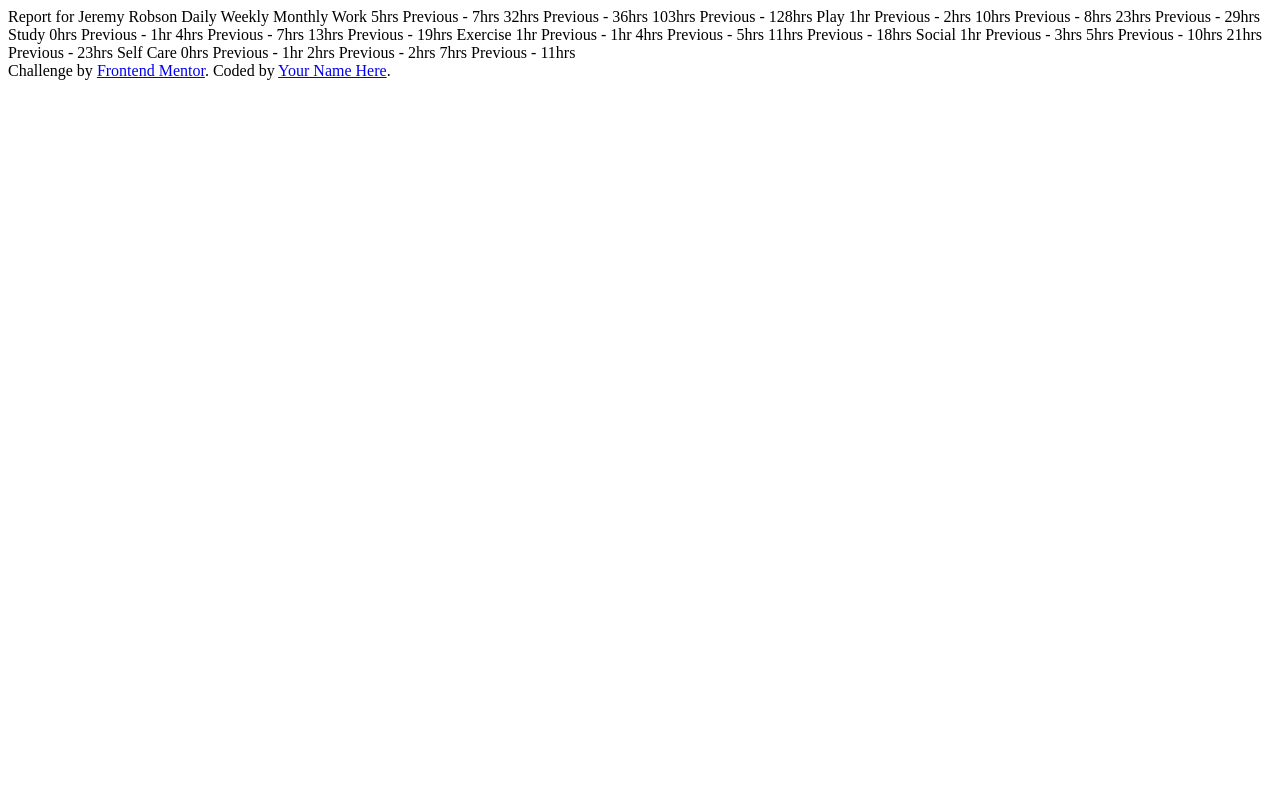
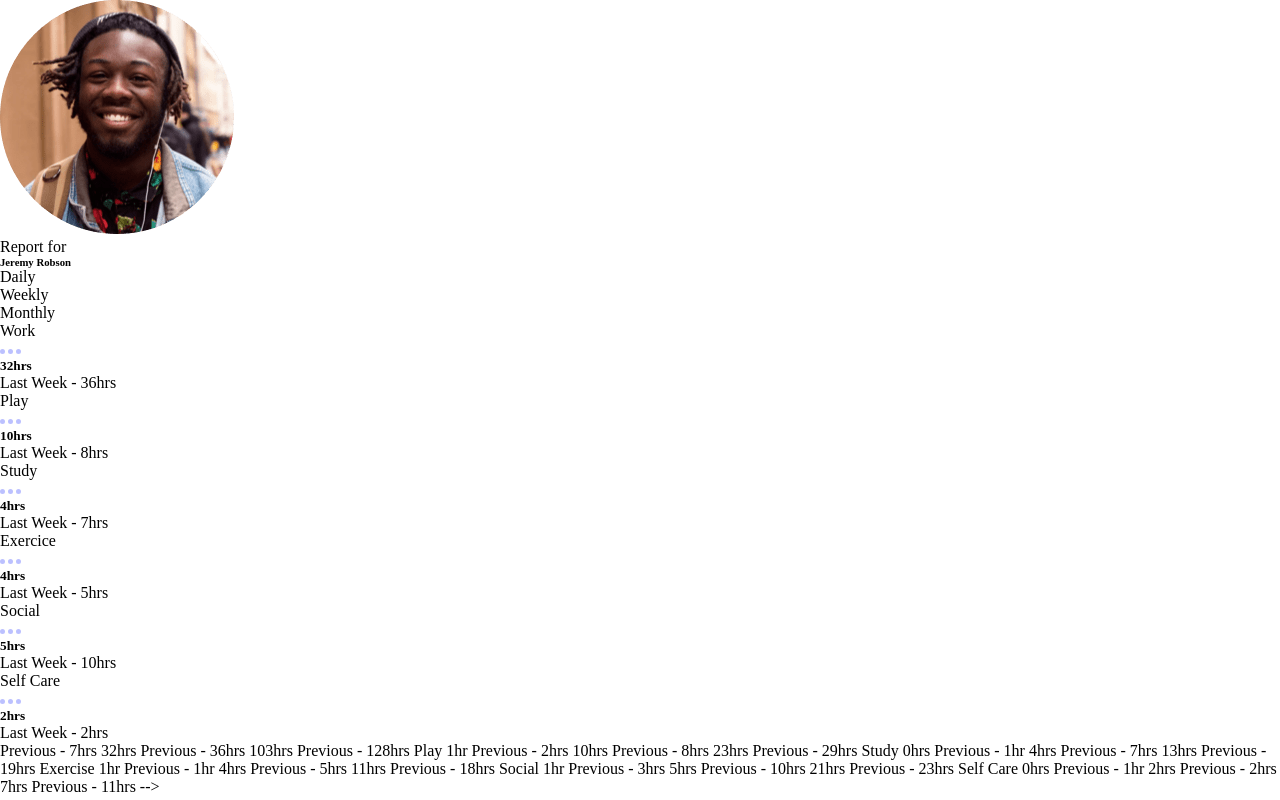
Before and after one commit to MHDSOU/Time-tracking-dashboard, a plain HTML site: page index.html in a window 1280 px wide. Drawn offline with Linux system fonts and the light colour scheme.

Commit message:
html layout

```diff
--- a/Style/Style.css
+++ b/Style/Style.css
@@ -0,0 +1,4 @@
+*{
+    margin: 0;
+    padding: 0;
+}
--- a/index.html
+++ b/index.html
@@ -12,15 +12,113 @@
 
 </head>
 <body>
+  <div>
 
-  Report for
-  Jeremy Robson
+    <div>
 
-  Daily
-  Weekly
-  Monthly
+      <div>
+        <img src="./images/image-jeremy.png" alt="">
+        <p>Report for</p>
+        <h6>Jeremy Robson</h6>
+      </div>
 
-  Work
+      <div>
+        <ul>
+          <li>Daily</li>
+          <li>Weekly</li>
+          <li>Monthly</li>
+        </ul>
+      </div>
+
+    </div>
+
+    <div>
+      <div>
+        <div>
+          <p>Work</p>
+          <img src="./images/icon-ellipsis.svg" alt="">
+        </div>
+        <div>
+          <h5>32hrs</h5>
+          <p>Last Week - 36hrs</p>
+        </div>
+      </div>
+      <div>
+        <div>
+          <p>Play</p>
+          <img src="./images/icon-ellipsis.svg" alt="">
+        </div>
+        <div>
+          <h5>10hrs</h5>
+          <p>Last Week - 8hrs</p>
+        </div>
+      </div>
+      <div>
+        <div>
+          <p>Study</p>
+          <img src="./images/icon-ellipsis.svg" alt="">
+        </div>
+        <div>
+          <h5>4hrs</h5>
+          <p>Last Week - 7hrs</p>
+        </div>
+      </div>
+      <div>
+        <div>
+          <p>Exercice</p>
+          <img src="./images/icon-ellipsis.svg" alt="">
+        </div>
+        <div>
+          <h5>4hrs</h5>
+          <p>Last Week - 5hrs</p>
+        </div>
+      </div>
+      <div>
+        <div>
+          <p>Social</p>
+          <img src="./images/icon-ellipsis.svg" alt="">
+        </div>
+        <div>
+          <h5>5hrs</h5>
+          <p>Last Week - 10hrs</p>
+        </div>
+      </div>
+      <div>
+        <div>
+          <p>Self Care</p>
+          <img src="./images/icon-ellipsis.svg" alt="">
+        </div>
+        <div>
+          <h5>2hrs</h5>
+          <p>Last Week - 2hrs</p>
+        </div>
+      </div>
+    </div>
+
+  </div>
+
+
+
+
+
+
+
+
+
+
+
+
+
+
+
+  <!--
+
+
+
+
+
+
+
   5hrs <!-- daily -->
   Previous - 7hrs <!-- daily -->
   32hrs <!-- weekly -->
@@ -66,12 +164,9 @@
   2hrs <!-- weekly -->
   Previous - 2hrs <!-- weekly -->
   7hrs <!-- monthly -->
-  Previous - 11hrs <!-- monthly -->
+  Previous - 11hrs <!-- monthly --> -->
 
 
-  <div class="attribution">
-    Challenge by <a href="https://www.frontendmentor.io?ref=challenge" target="_blank">Frontend Mentor</a>.
-    Coded by <a href="#">Your Name Here</a>.
-  </div>
+
 </body>
 </html>
```
